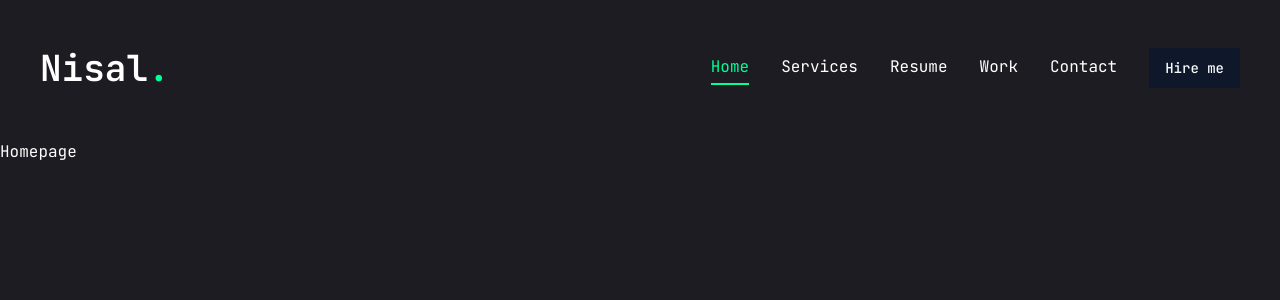
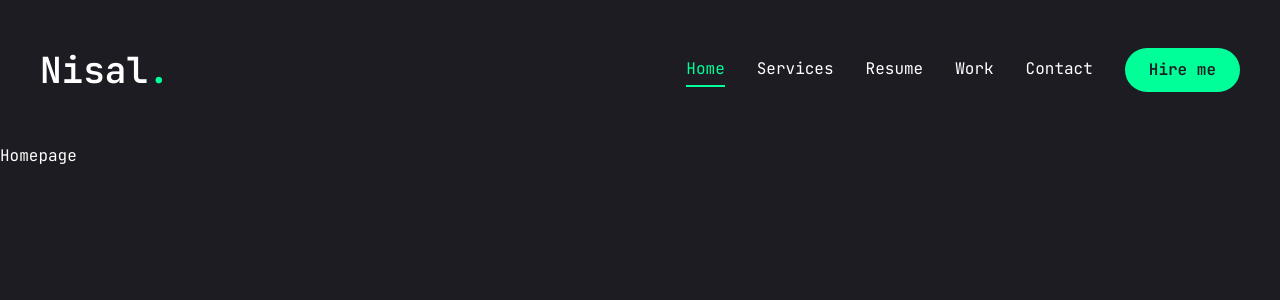
Before and after one commit to Nisschhal/nischal-portfolio, a Next.js app: page / in a window 1280 px wide. Shown: the top 300 px of the page. Built offline with nearby package versions, Linux system fonts and the light colour scheme.

Commit message:
refined shadcn compnents and added mobile navbar

```diff
--- /dev/null
+++ b/app/components/MobileNav.jsx
@@ -0,0 +1,76 @@
+"use client";
+
+import { Sheet, SheetContent, SheetTrigger } from "@/components/ui/sheet";
+import { usePathname } from "next/navigation";
+import Link from "next/link";
+import { CiMenuFries } from "react-icons/ci";
+
+const links = [
+  {
+    name: "home",
+    path: "/",
+  },
+  {
+    name: "services",
+    path: "/services",
+  },
+  {
+    name: "resume",
+    path: "/resume",
+  },
+  {
+    name: "work",
+    path: "/work",
+  },
+  {
+    name: "contact",
+    path: "/contact",
+  },
+];
+
+const MobileNav = () => {
+  const pathname = usePathname();
+  return (
+    // Slide bar for mobile menu
+    <Sheet>
+      {/* // Trigger == Menu icon part */}
+      <SheetTrigger className="flex border-2 border-red-700 justify-center items-center">
+        {/* Menu icon */}
+        <CiMenuFries className="text-3xl text-accent" />
+      </SheetTrigger>
+      {/* // Content for the slide bar */}
+      <SheetContent className="flex flex-col">
+        {/* Logo */}
+        <div className="my-32 text-center text-2xl">
+          <Link href="/">
+            <h1 className="text-4xl font-semibold">
+              Nisal
+              <span className="text-accent">.</span>
+            </h1>
+          </Link>
+        </div>
+        {/* Nav links */}
+        <nav className="flex flex-col justify-center items-center gap-8">
+          {links.map((link, index) => {
+            return (
+              <Link
+                key={index}
+                href={link.path}
+                className={`${
+                  pathname == link.path &&
+                  "text-accent border-b-2 border-accent"
+                }
+                 text-xl hover:text-accent transition-all capitalize
+                `}
+              >
+                {link.name}
+              </Link>
+            );
+          })}
+        </nav>
+      </SheetContent>
+    </Sheet>
+  );
+};
+
+export default MobileNav;
--- a/app/components/StairTransition.jsx
+++ b/app/components/StairTransition.jsx
@@ -19,7 +19,7 @@
             initial={{ opacity: 1 }}
             animate={{
               opacity: 0,
-              transition: { delay: 1, duration: 0.4, ease: "easeInOut" },
+              transition: { delay: 0.5, duration: 0.4, ease: "easeInOut" },
             }}
             className="w-screen h-screen fixed bg-primary top-0 pointer-events-none"
           ></motion.div>
--- a/components/Header.jsx
+++ b/components/Header.jsx
@@ -5,6 +5,7 @@
 
 // local components
 import Nav from "./Nav";
+import MobileNav from "@/app/components/MobileNav";
 const Header = () => {
   return (
     // HEADER
@@ -27,7 +28,9 @@
         </div>
 
         {/* // MOBILE NAVIGATION */}
-        <div className="lg:hidden">mobile nav</div>
+        <div className="lg:hidden">
+          <MobileNav />
+        </div>
       </div>
     </header>
   );
--- a/components/ui/button.jsx
+++ b/components/ui/button.jsx
@@ -1,29 +1,23 @@
-import * as React from "react"
-import { Slot } from "@radix-ui/react-slot"
+import * as React from "react";
+import { Slot } from "@radix-ui/react-slot";
 import { cva } from "class-variance-authority";
 
-import { cn } from "@/lib/utils"
+import { cn } from "@/lib/utils";
 
 const buttonVariants = cva(
-  "inline-flex items-center justify-center whitespace-nowrap rounded-md text-sm font-medium ring-offset-white transition-colors focus-visible:outline-none focus-visible:ring-2 focus-visible:ring-slate-950 focus-visible:ring-offset-2 disabled:pointer-events-none disabled:opacity-50 dark:ring-offset-slate-950 dark:focus-visible:ring-slate-300",
+  "inline-flex items-center justify-center whitespace-nowrap rounded-full text-base font-semibold ring-offset-white transition-colors",
   {
     variants: {
       variant: {
-        default: "bg-slate-900 text-slate-50 hover:bg-slate-900/90 dark:bg-slate-50 dark:text-slate-900 dark:hover:bg-slate-50/90",
-        destructive:
-          "bg-red-500 text-slate-50 hover:bg-red-500/90 dark:bg-red-900 dark:text-slate-50 dark:hover:bg-red-900/90",
+        default: "bg-accent text-primary hover:bg-accent-hover ",
+        primary: "bg-primary text-white",
         outline:
-          "border border-slate-200 bg-white hover:bg-slate-100 hover:text-slate-900 dark:border-slate-800 dark:bg-slate-950 dark:hover:bg-slate-800 dark:hover:text-slate-50",
-        secondary:
-          "bg-slate-100 text-slate-900 hover:bg-slate-100/80 dark:bg-slate-800 dark:text-slate-50 dark:hover:bg-slate-800/80",
-        ghost: "hover:bg-slate-100 hover:text-slate-900 dark:hover:bg-slate-800 dark:hover:text-slate-50",
-        link: "text-slate-900 underline-offset-4 hover:underline dark:text-slate-50",
+          "border border-accent bg-transparent text-accent hover:bg-accent hover:text-primary",
       },
       size: {
-        default: "h-10 px-4 py-2",
-        sm: "h-9 rounded-md px-3",
-        lg: "h-11 rounded-md px-8",
-        icon: "h-10 w-10",
+        default: "h-[44px] px-6 ",
+        md: "h-[48px] px-6",
+        lg: "h-[56px] px-8 text-sm uppercase tracking-[2px]",
       },
     },
     defaultVariants: {
@@ -31,17 +25,20 @@
       size: "default",
     },
   }
-)
+);
 
-const Button = React.forwardRef(({ className, variant, size, asChild = false, ...props }, ref) => {
-  const Comp = asChild ? Slot : "button"
-  return (
-    (<Comp
-      className={cn(buttonVariants({ variant, size, className }))}
-      ref={ref}
-      {...props} />)
-  );
-})
-Button.displayName = "Button"
+const Button = React.forwardRef(
+  ({ className, variant, size, asChild = false, ...props }, ref) => {
+    const Comp = asChild ? Slot : "button";
+    return (
+      <Comp
+        className={cn(buttonVariants({ variant, size, className }))}
+        ref={ref}
+        {...props}
+      />
+    );
+  }
+);
+Button.displayName = "Button";
 
-export { Button, buttonVariants }
+export { Button, buttonVariants };
--- a/components/ui/sheet.jsx
+++ b/components/ui/sheet.jsx
@@ -1,18 +1,19 @@
 "use client";
-import * as React from "react"
-import * as SheetPrimitive from "@radix-ui/react-dialog"
+import * as React from "react";
+import * as SheetPrimitive from "@radix-ui/react-dialog";
 import { cva } from "class-variance-authority";
-import { X } from "lucide-react"
+import { X } from "lucide-react";
+import { IoMdClose } from "react-icons/io";
 
-import { cn } from "@/lib/utils"
+import { cn } from "@/lib/utils";
 
-const Sheet = SheetPrimitive.Root
+const Sheet = SheetPrimitive.Root;
 
-const SheetTrigger = SheetPrimitive.Trigger
+const SheetTrigger = SheetPrimitive.Trigger;
 
-const SheetClose = SheetPrimitive.Close
+const SheetClose = SheetPrimitive.Close;
 
-const SheetPortal = SheetPrimitive.Portal
+const SheetPortal = SheetPrimitive.Portal;
 
 const SheetOverlay = React.forwardRef(({ className, ...props }, ref) => (
   <SheetPrimitive.Overlay
@@ -21,12 +22,13 @@
       className
     )}
     {...props}
-    ref={ref} />
-))
-SheetOverlay.displayName = SheetPrimitive.Overlay.displayName
+    ref={ref}
+  />
+));
+SheetOverlay.displayName = SheetPrimitive.Overlay.displayName;
 
 const sheetVariants = cva(
-  "fixed z-50 gap-4 bg-white p-6 shadow-lg transition ease-in-out data-[state=open]:animate-in data-[state=closed]:animate-out data-[state=closed]:duration-300 data-[state=open]:duration-500 dark:bg-slate-950",
+  "fixed z-50 gap-4 bg-primary p-6 shadow-lg transition ease-in-out data-[state=open]:animate-in data-[state=closed]:animate-out data-[state=closed]:duration-300 data-[state=open]:duration-500 dark:bg-slate-950",
   {
     variants: {
       side: {
@@ -35,65 +37,77 @@
           "inset-x-0 bottom-0 border-t data-[state=closed]:slide-out-to-bottom data-[state=open]:slide-in-from-bottom",
         left: "inset-y-0 left-0 h-full w-3/4 border-r data-[state=closed]:slide-out-to-left data-[state=open]:slide-in-from-left sm:max-w-sm",
         right:
-          "inset-y-0 right-0 h-full w-3/4  border-l data-[state=closed]:slide-out-to-right data-[state=open]:slide-in-from-right sm:max-w-sm",
+          "inset-y-0 right-0 h-full w-3/4 data-[state=closed]:slide-out-to-right data-[state=open]:slide-in-from-right sm:max-w-sm",
       },
     },
     defaultVariants: {
       side: "right",
     },
   }
-)
+);
 
-const SheetContent = React.forwardRef(({ side = "right", className, children, ...props }, ref) => (
+const SheetContent = React.forwardRef(
+  ({ side = "right", className, children, ...props }, ref) => (
     <SheetPortal>
       <SheetOverlay />
-    <SheetPrimitive.Content ref={ref} className={cn(sheetVariants({ side }), className)} {...props}>
+      <SheetPrimitive.Content
+        ref={ref}
+        className={cn(sheetVariants({ side }), className)}
+        {...props}
+      >
         {children}
-      <SheetPrimitive.Close
-        className="absolute right-4 top-4 rounded-sm opacity-70 ring-offset-white transition-opacity hover:opacity-100 focus:outline-none focus:ring-2 focus:ring-slate-950 focus:ring-offset-2 disabled:pointer-events-none data-[state=open]:bg-slate-100 dark:ring-offset-slate-950 dark:focus:ring-slate-300 dark:data-[state=open]:bg-slate-800">
-        <X className="h-4 w-4" />
+        <SheetPrimitive.Close className="absolute right-8 top-8 outline-none hover:scale-[1.1] transition">
+          <IoMdClose className="text-3xl text-accent " />
           <span className="sr-only">Close</span>
         </SheetPrimitive.Close>
       </SheetPrimitive.Content>
     </SheetPortal>
-))
-SheetContent.displayName = SheetPrimitive.Content.displayName
+  )
+);
+SheetContent.displayName = SheetPrimitive.Content.displayName;
 
-const SheetHeader = ({
-  className,
-  ...props
-}) => (
+const SheetHeader = ({ className, ...props }) => (
   <div
-    className={cn("flex flex-col space-y-2 text-center sm:text-left", className)}
-    {...props} />
-)
-SheetHeader.displayName = "SheetHeader"
+    className={cn(
+      "flex flex-col space-y-2 text-center sm:text-left",
+      className
+    )}
+    {...props}
+  />
+);
+SheetHeader.displayName = "SheetHeader";
 
-const SheetFooter = ({
-  className,
-  ...props
-}) => (
+const SheetFooter = ({ className, ...props }) => (
   <div
-    className={cn("flex flex-col-reverse sm:flex-row sm:justify-end sm:space-x-2", className)}
-    {...props} />
-)
-SheetFooter.displayName = "SheetFooter"
+    className={cn(
+      "flex flex-col-reverse sm:flex-row sm:justify-end sm:space-x-2",
+      className
+    )}
+    {...props}
+  />
+);
+SheetFooter.displayName = "SheetFooter";
 
 const SheetTitle = React.forwardRef(({ className, ...props }, ref) => (
   <SheetPrimitive.Title
     ref={ref}
-    className={cn("text-lg font-semibold text-slate-950 dark:text-slate-50", className)}
-    {...props} />
-))
-SheetTitle.displayName = SheetPrimitive.Title.displayName
+    className={cn(
+      "text-lg font-semibold text-slate-950 dark:text-slate-50",
+      className
+    )}
+    {...props}
+  />
+));
+SheetTitle.displayName = SheetPrimitive.Title.displayName;
 
 const SheetDescription = React.forwardRef(({ className, ...props }, ref) => (
   <SheetPrimitive.Description
     ref={ref}
     className={cn("text-sm text-slate-500 dark:text-slate-400", className)}
-    {...props} />
-))
-SheetDescription.displayName = SheetPrimitive.Description.displayName
+    {...props}
+  />
+));
+SheetDescription.displayName = SheetPrimitive.Description.displayName;
 
 export {
   Sheet,
@@ -106,4 +120,4 @@
   SheetFooter,
   SheetTitle,
   SheetDescription,
-}
+};
--- a/package.json
+++ b/package.json
@@ -22,6 +22,7 @@
     "next": "14.2.9",
     "react": "^18",
     "react-dom": "^18",
+    "react-icons": "^5.3.0",
     "tailwind-merge": "^2.5.2",
     "tailwindcss-animate": "^1.0.7"
   },
```
Also changed, not shown: 2 other files (tests, documents, lock files or other folders). Lines whose indentation alone changed are shown as unchanged.
